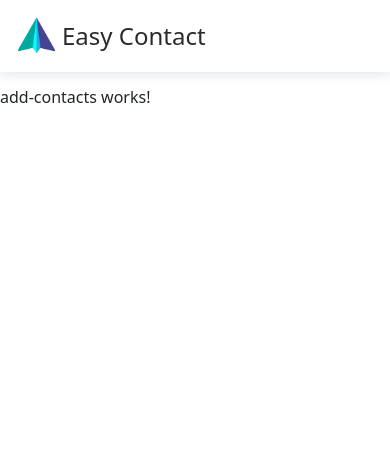
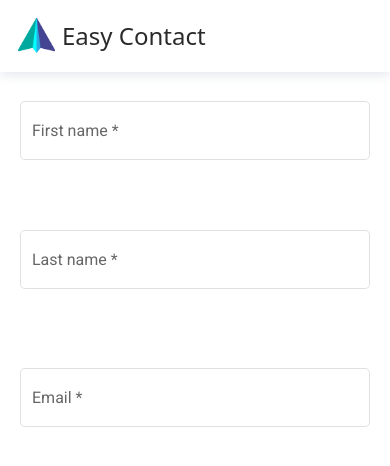
Before and after one commit to weijyewang/easy-contacts, an Angular app: page /add-contacts in a window 390 px wide. Shown: the top 466 px of the page. Built offline with nearby package versions, Linux system fonts and the light colour scheme.

Commit message:
feat(contact-form): add basic controls to the form

```diff
--- a/src/app/add-contacts/add-contacts.component.html
+++ b/src/app/add-contacts/add-contacts.component.html
@@ -1 +1 @@
-<p>add-contacts works!</p>
+<app-contact-form></app-contact-form>
--- a/src/app/app.module.ts
+++ b/src/app/app.module.ts
@@ -3,6 +3,8 @@ import { NgModule } from '@angular/core';
 
 import { AppRoutingModule } from './app-routing.module';
 import { MatButtonModule } from '@angular/material/button';
+import { MatInputModule } from '@angular/material/input';
+import { MatFormFieldModule } from '@angular/material/form-field';
 import { AppComponent } from './app.component';
 import { ViewContactsComponent } from './view-contacts/view-contacts.component';
 import { AddContactsComponent } from './add-contacts/add-contacts.component';
@@ -10,6 +12,7 @@ import { HeaderComponent } from './header/header.component';
 import { BrowserAnimationsModule } from '@angular/platform-browser/animations';
 import { ContactFormComponent } from './contact-form/contact-form.component';
 import { HttpClientModule } from '@angular/common/http';
+import { FormsModule, ReactiveFormsModule } from '@angular/forms';
 
 @NgModule({
 	declarations: [
@@ -23,8 +26,9 @@ import { HttpClientModule } from '@angular/common/http';
 		BrowserModule,
 		AppRoutingModule,
 		BrowserAnimationsModule,
-		MatButtonModule,
 		HttpClientModule,
+		FormsModule, ReactiveFormsModule,
+		MatButtonModule, MatInputModule, MatFormFieldModule,
 	],
 	providers: [],
 	bootstrap: [AppComponent]
--- a/src/app/contact-form/contact-form.component.html
+++ b/src/app/contact-form/contact-form.component.html
@@ -1 +1,18 @@
-<p>contact-form works!</p>
+<form [formGroup]="form" class="form">
+	<div class="flex-row flex-wrap controls-wrapper">
+		<mat-form-field class="form-control-group flex-1" appearance="outline">
+			<mat-label>First name</mat-label>
+			<input type="text" matInput formControlName="firstName" required>
+		</mat-form-field>
+		<mat-form-field class="form-control-group flex-1" appearance="outline">
+			<mat-label>Last name</mat-label>
+			<input type="text" matInput formControlName="lastName" required>
+		</mat-form-field>
+	</div>
+	<div class="flex-row flex-wrap controls-wrapper">
+		<mat-form-field class="form-control-group flex-1" appearance="outline">
+			<mat-label>Email</mat-label>
+			<input type="text" matInput formControlName="email" required>
+		</mat-form-field>
+	</div>
+</form>
--- a/src/app/contact-form/contact-form.component.scss
+++ b/src/app/contact-form/contact-form.component.scss
@@ -0,0 +1,15 @@
+.form {
+	max-width: 550px;
+	margin-left: auto;
+	margin-right: auto;
+}
+
+.controls-wrapper {
+	padding: 5px 10px;
+}
+
+@media(max-width: 575px) {
+	.form {
+		max-width: 100%;
+	}
+}
--- a/src/app/contact-form/contact-form.component.ts
+++ b/src/app/contact-form/contact-form.component.ts
@@ -1,4 +1,5 @@
 import { Component, OnInit } from '@angular/core';
+import { FormBuilder, Validators, FormGroup } from '@angular/forms';
 
 @Component({
 	selector: 'app-contact-form',
@@ -6,10 +7,28 @@ import { Component, OnInit } from '@angular/core';
 	styleUrls: ['./contact-form.component.scss']
 })
 export class ContactFormComponent implements OnInit {
+	public form: FormGroup;
 
-	constructor() { }
+	constructor(
+		private formBuilder: FormBuilder,
+	) { }
 
 	ngOnInit() {
+		this.createForm();
+	}
+
+	private createForm(): void {
+		/*
+		 * These fields are the basic fields.
+		 * 1.	name - is required
+		 * 2.	email - is required
+		 * 3.	phone - optional
+		 */
+		this.form = this.formBuilder.group({
+			firstName: [null, Validators.required],
+			lastName: [null, Validators.required],
+			email: [null, [Validators.required, Validators.email]],
+		});
 	}
 
 }
--- a/src/styles.scss
+++ b/src/styles.scss
@@ -1,5 +1,5 @@
 /* You can add global styles to this file, and also import other style files */
-@import '@angular/material/prebuilt-themes/pink-bluegrey.css';
+@import '@angular/material/prebuilt-themes/deeppurple-amber.css';
 
 html, body { height: 100%; }
 body { margin: 0; font-family: Roboto, "Helvetica Neue", sans-serif;	color: #212529; font-weight: 400; font-size: 16px; }
@@ -33,3 +33,9 @@ a.ec-hyperlink:focus {
   color: #1a73e8;
   outline: none;
 }
+
+.form-control-group {
+	font-family: 'Roboto', sans-serif;
+	padding: 10px 0;
+	margin: 10px;
+}
```
